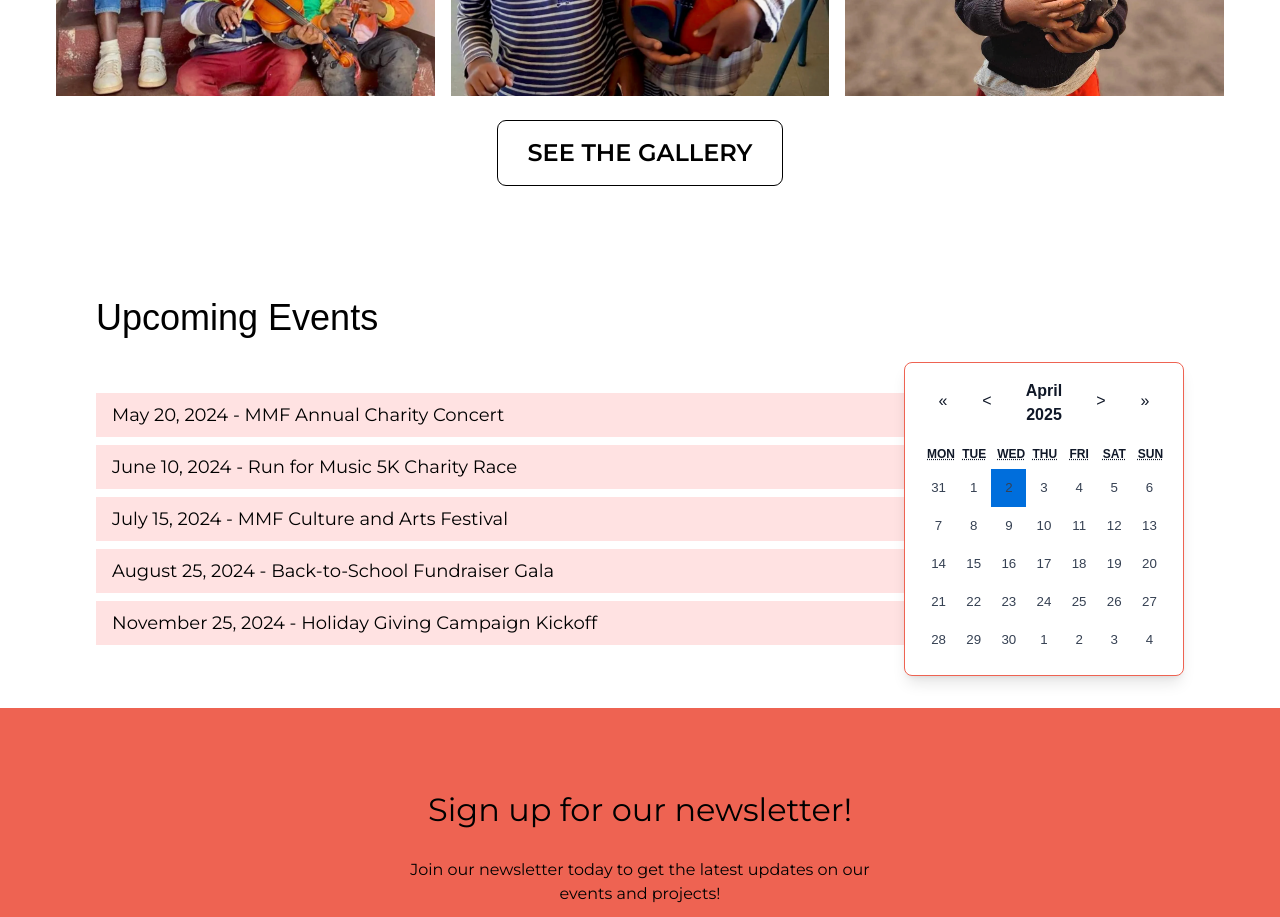
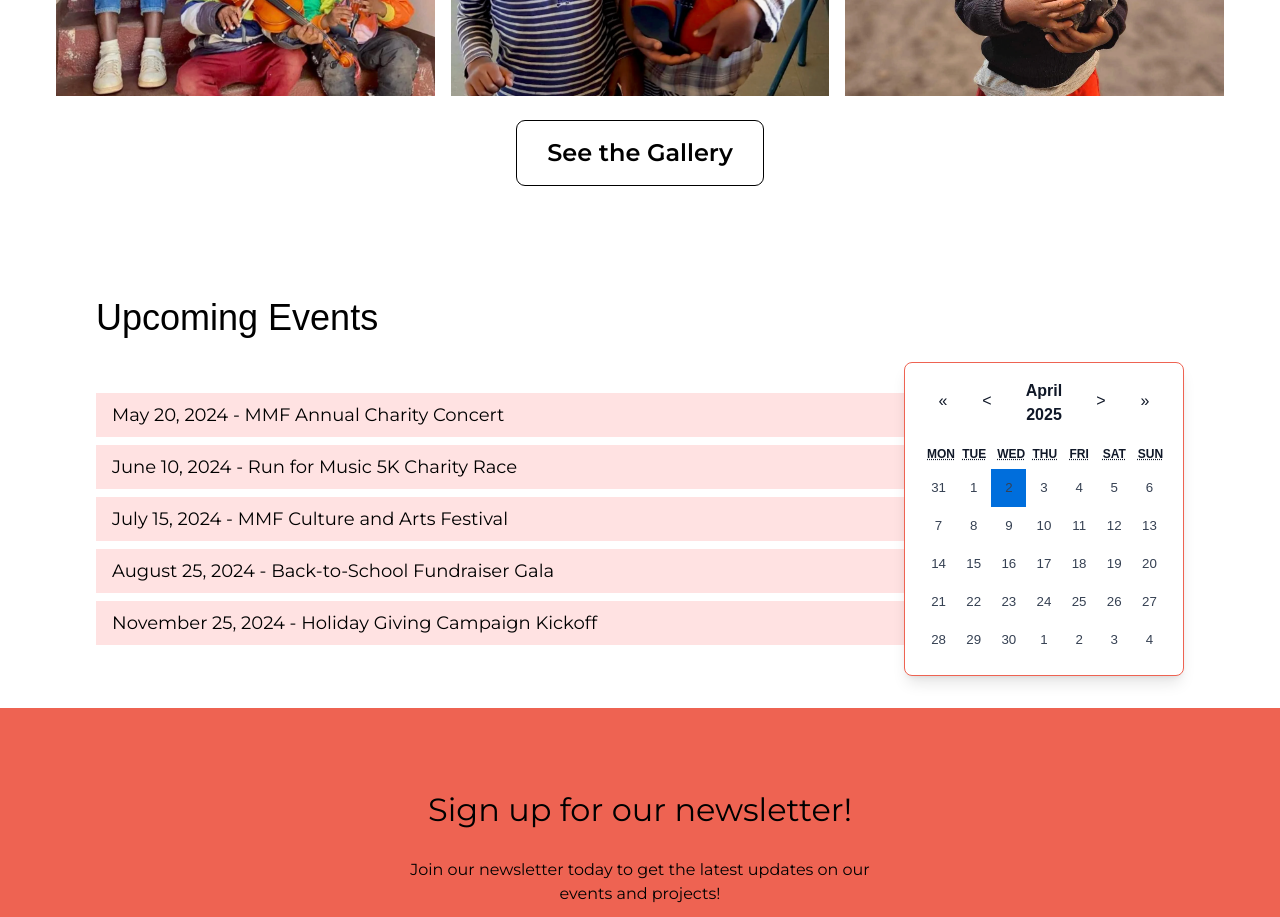
Before and after one commit to NoroffFEU/musikkforandrerliv.no, a React (Vite) app: page / in a window 1280 px wide. Shown: the part 7760-8677 px from the top of the page. Built offline with nearby package versions, Linux system fonts and the light colour scheme; a web font is replaced by a local one.

Commit message:
Gallery section: replace text with translation keys

```diff
--- a/src/components/homePage/gallerySection.jsx
+++ b/src/components/homePage/gallerySection.jsx
@@ -1,28 +1,26 @@
 import React from 'react';
 import { useEffect, useState } from 'react';
+
+import { useTranslation } from 'react-i18next';
 
 import data from '../../data/landing-page-content.json';
 
 export function GallerySection() {
   const { image: galleryImages } = data.gallery;
   const [isMobile, setIsMobile] = useState(false);
+  const { t } = useTranslation();
 
   useEffect(() => {
-
     const checkIfMobile = () => {
       setIsMobile(window.innerWidth < 768);
     };
 
-
     checkIfMobile();
-
 
     window.addEventListener('resize', checkIfMobile);
 
-
     return () => window.removeEventListener('resize', checkIfMobile);
   }, []);
-
 
   const displayImages = isMobile ? galleryImages.slice(0, 8) : galleryImages;
 
@@ -43,10 +41,9 @@ export function GallerySection() {
         </div>
 
         <div className="flex justify-center mt-6">
-        <button className="hidden sm:inline-block w-fit py-4 px-[30px] border rounded-[9px] [font-family:var(--font-sans) ] font-semibold md:text-2xl cursor-pointer">
-        SEE THE GALLERY
+          <button className="hidden sm:inline-block w-fit py-4 px-[30px] border rounded-[9px] [font-family:var(--font-sans) ] font-semibold md:text-2xl cursor-pointer">
+            {t('screens.galleryPreview.button')}
           </button>
-
         </div>
       </div>
     </section>
```
